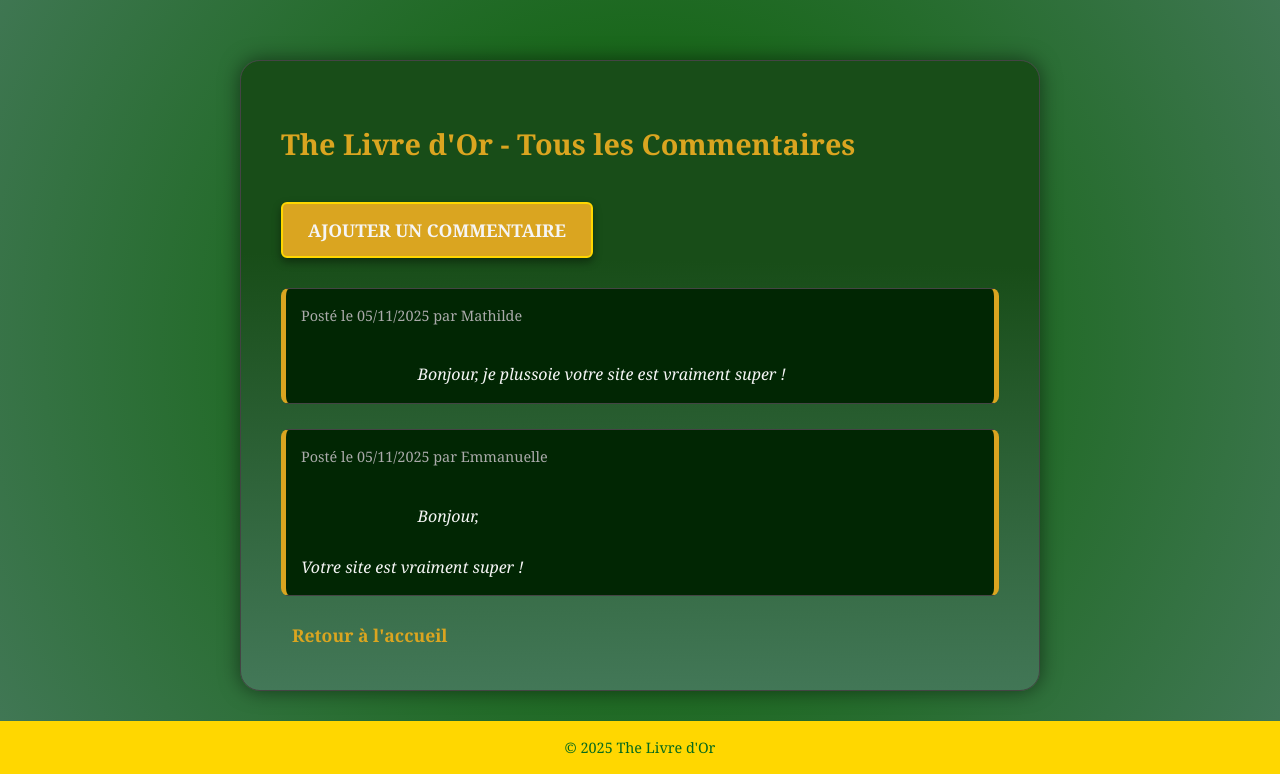
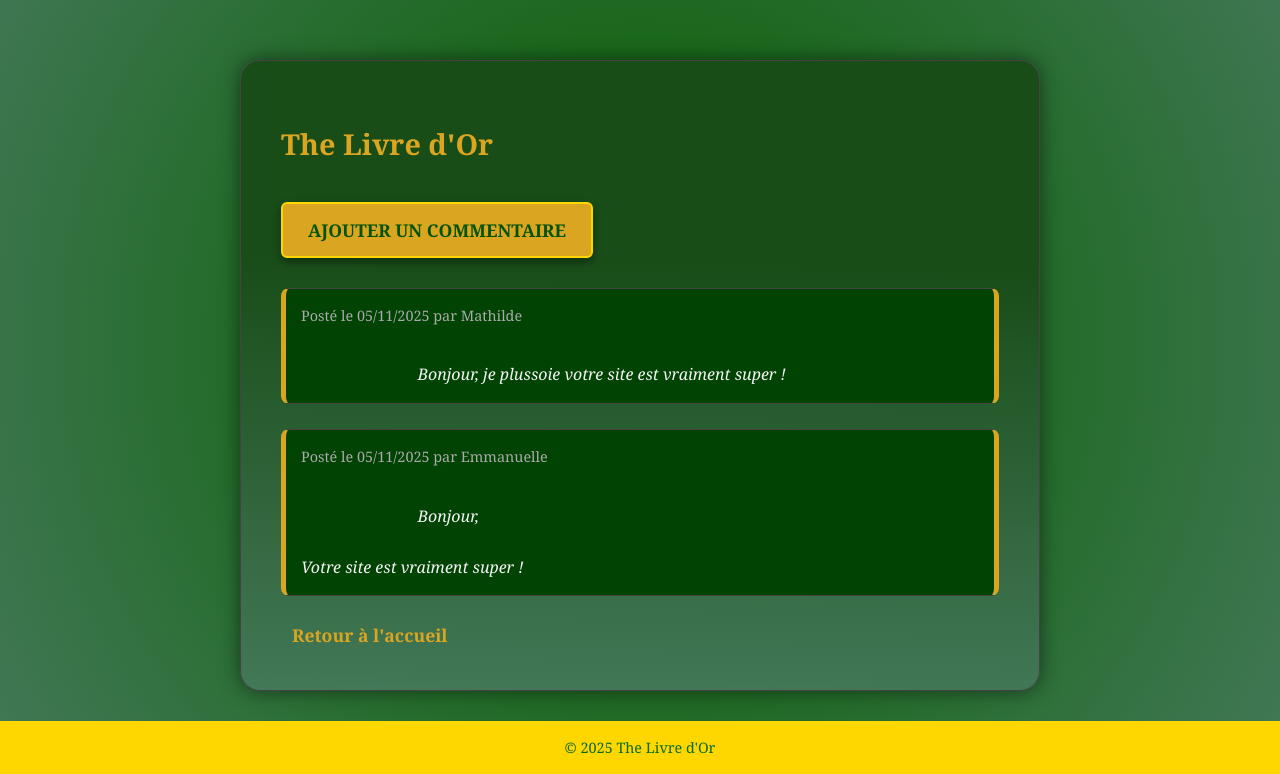
Before and after one commit to emmanuelle-dupasmahe/livre-or, a PHP site: page /livre-or.php in a window 1280 px wide. Shown: the part 92-866 px from the top of the page. Run offline with PHP 8.4, Linux system fonts and the light colour scheme; the visitor is signed in with stand-in values (Sample User, id 1); data comes from the database, SQL or seed files in the repository.

Commit message:
style.css livre-or.php et index.php
changement de la couleur du texte dans ajouter un commentaire

```diff
--- a/css/style.css
+++ b/css/style.css
@@ -36,7 +36,6 @@ header {
     width: 70%;
     text-align: center;
     padding: 20px;
-    /*background-color: #0b5730;*/
     background-color: #025302;
     border-bottom: 3px solid var(--color-accent);
     border-radius: 15px;
@@ -46,8 +45,10 @@ header {
 
 .hero{
     width: 70%;
+    text-align: center;
     background-color: #025302;
-    border: 2px solid var(--color-accent);
+    border-bottom: 3px solid var(--color-accent);
+    /*border: 2px solid var(--color-accent);*/
     padding: 10px;
     border-radius: 15px
 }
@@ -183,7 +184,7 @@ main a:hover {
 }
 
 /* ==================================== */
-/* STYLE DE THE LIVRE D'OR (les commentaires) */
+/* STYLE THE LIVRE D'OR (les commentaires) */
 /* ==================================== */
 .commentaire-entry {
     margin-bottom: 25px;
@@ -191,14 +192,14 @@ main a:hover {
     border: 1px solid var(--color-border);
     border-left: 5px solid var(--color-accent); /* Bande dorée sur le côté */
     border-right: 5px solid var(--color-accent); /* Bande dorée sur le côté */
-    background-color: #012603;
+    background-color: #014303;
     border-radius: 8px;
 }
 
 .button-action {
     display: inline-block;
     background-color: var(--color-accent); /* Utilise la couleur dorée */
-    color: var(--color-background); /* Texte sombre sur le doré */
+    color: #025302;
     padding: 12px 25px;
     margin: 15px 0 30px 0;
     border: 2px solid var(--color-accent-light);
--- a/index.php
+++ b/index.php
@@ -15,7 +15,7 @@ include('includes/header.php');
     <p>Bonjour, <?= htmlspecialchars($login_utilisateur) ?></p>
 </div>
 
-<h2>Les Derniers Messages du Livre d'Or</h2>
+<h2>Les Derniers Messages</h2>
 
 
 <?php if (empty($commentaires)): ?>
--- a/livre-or.php
+++ b/livre-or.php
@@ -16,7 +16,7 @@ include('includes/header.php');
 
 
     <main>
-        <h2>The Livre d'Or - Tous les Commentaires</h2>
+        <h2>The Livre d'Or</h2>
 
         <?php if ($est_connecte): ?>
             <p><a href="commentaire.php" class="button-action">Ajouter un commentaire</a></p>
```
